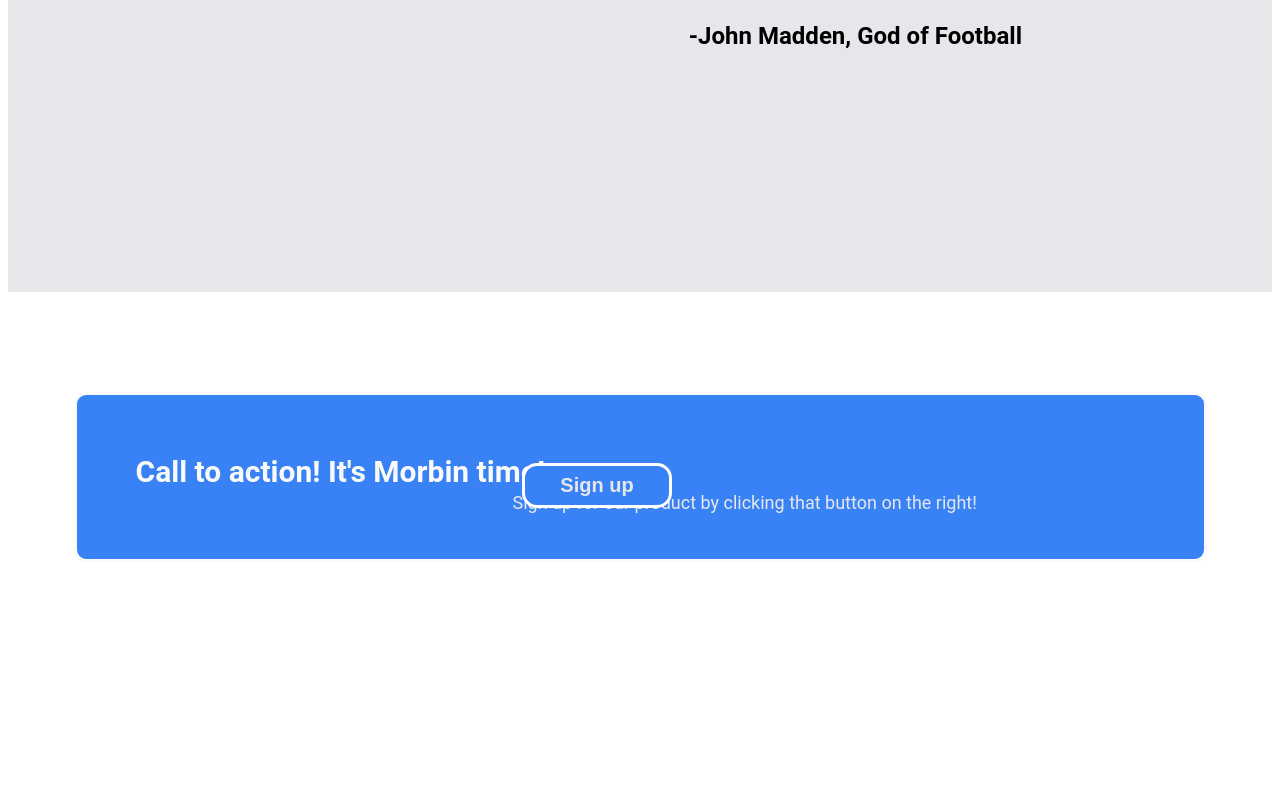
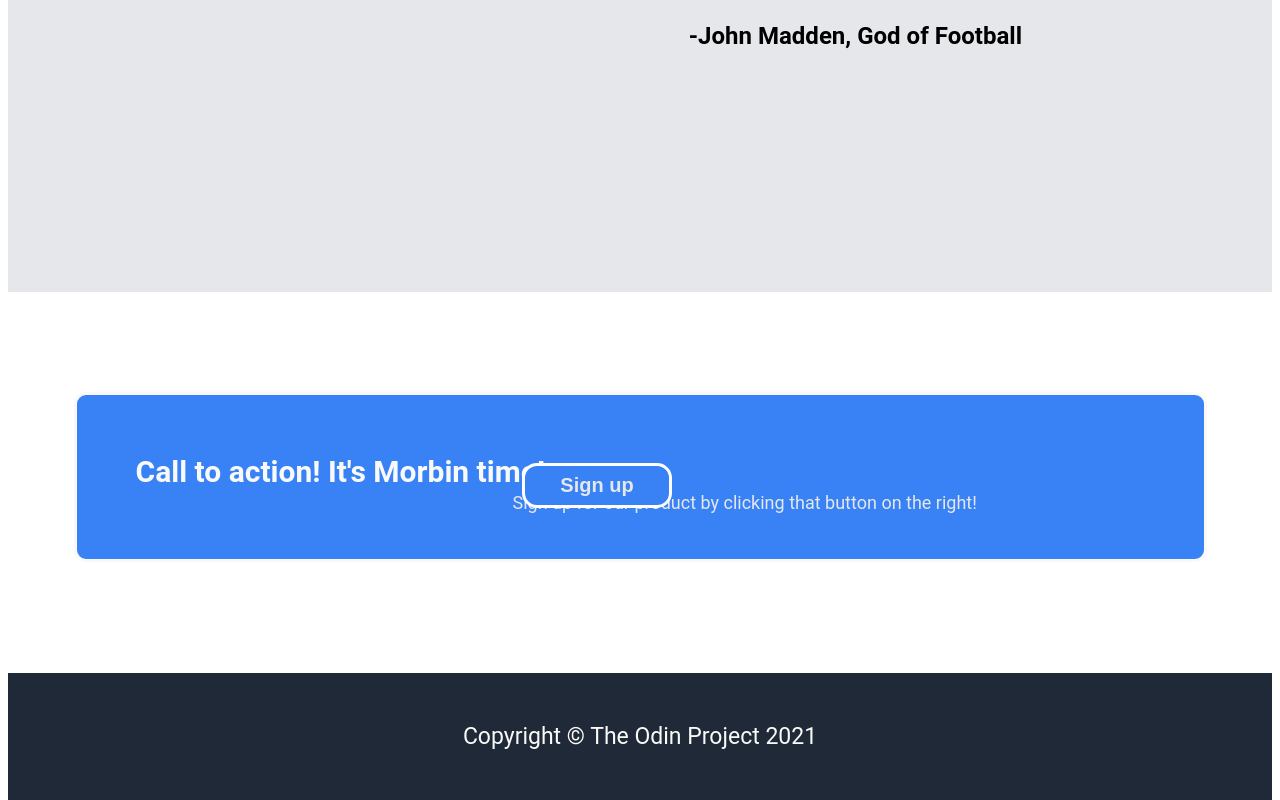
Before and after one commit to Danube69/genesis-landing-page, a plain HTML site: page index.html in a window 1280 px wide. Shown: the part 1635-2435 px from the top of the page. Before the commit the page ends 2263 px from the top, so only its background shows below. Drawn offline with Linux system fonts and the light colour scheme.

Commit message:
we are finished

```diff
--- a/index.html
+++ b/index.html
@@ -47,5 +47,6 @@
  <p class="ctext"> Sign up for our product by clicking that button on the right!</p>
  <button class="signb"> Sign up</button>
 </div>
+<footer> Copyright © The Odin Project 2021</footer>
 </body>
 </html>
--- a/stylepage.css
+++ b/stylepage.css
@@ -213,3 +213,14 @@ h3 {
     padding: 8px;
     font-weight: 700;
 }
+
+footer {
+    background-color: #1f2937;
+    color:#f9faf8;
+    padding: 50px;
+    text-align: center;
+    position:relative;
+    top: 90px;
+    font-weight: 400;
+    font-size: 23px;
+}
```
